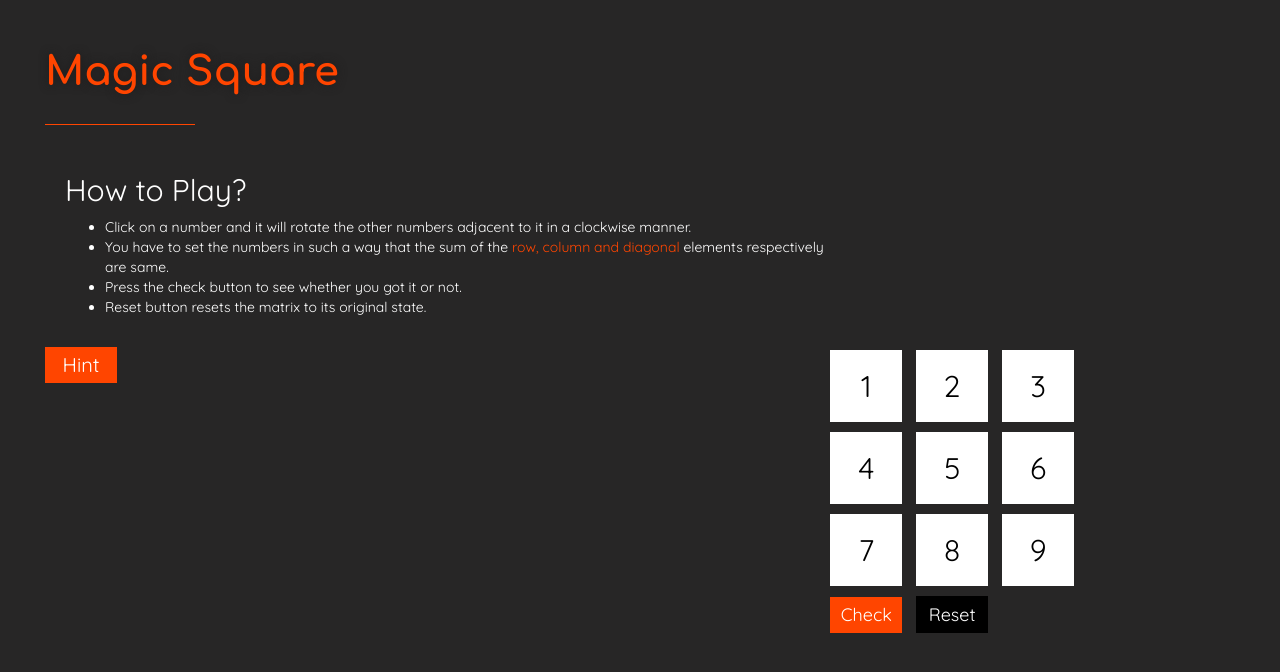
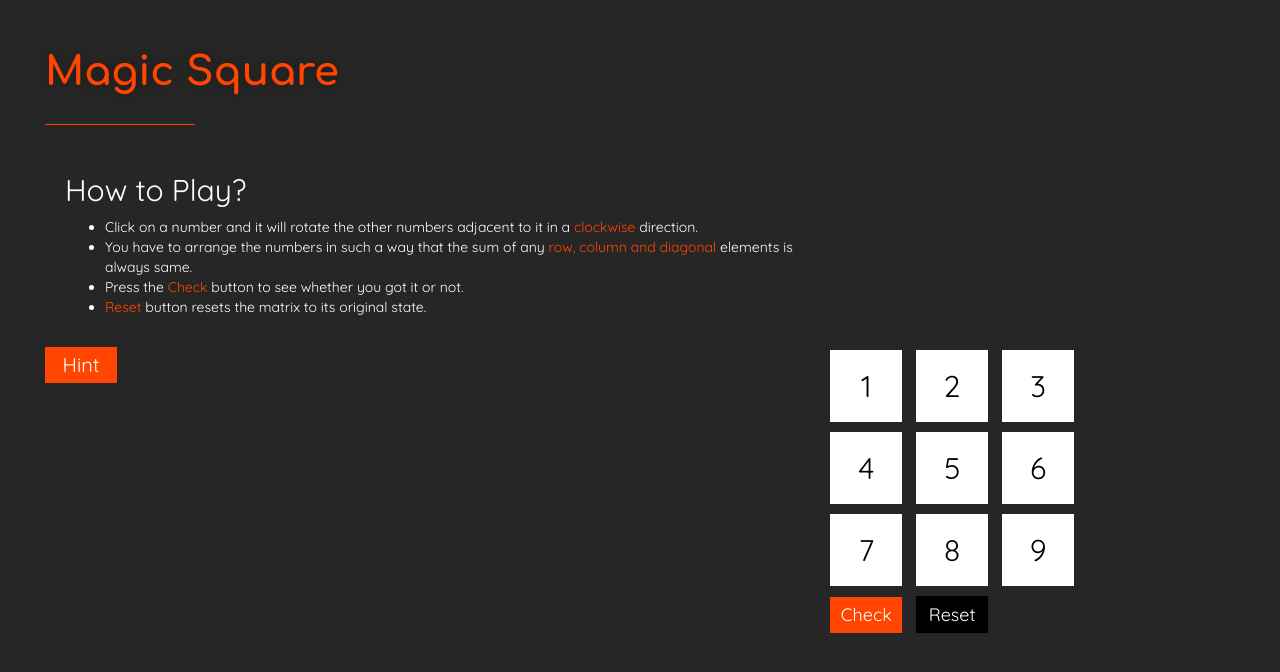
Before and after one commit to rTk363/Magic-Square, a plain HTML site: page index.html in a window 1280 px wide. Shown: the top 672 px of the page. Drawn offline with Linux system fonts and the light colour scheme.

Commit message:
Update index.html

```diff
--- a/index.html
+++ b/index.html
@@ -34,11 +34,11 @@
             <h2>How to Play?</h2>
             <div class="how-content">
                 <ul>
-                    <li>Click on a number and it will rotate the other numbers adjacent to it in a clockwise manner.</li>
-                    <li>You have to set the numbers in such a way that the sum of the
-                        <span>row, column and diagonal</span> elements respectively are same.</li>
-                    <li>Press the check button to see whether you got it or not.</li>
-                    <li>Reset button resets the matrix to its original state.</li>
+                    <li>Click on a number and it will rotate the other numbers adjacent to it in a <span>clockwise</span> direction.</li>
+                    <li>You have to arrange the numbers in such a way that the sum of any
+                        <span>row, column and diagonal</span> elements is always same.</li>
+                    <li>Press the <span>Check</span> button to see whether you got it or not.</li>
+                    <li><span>Reset</span> button resets the matrix to its original state.</li>
                 </ul>
             </div>
         </div>
```
